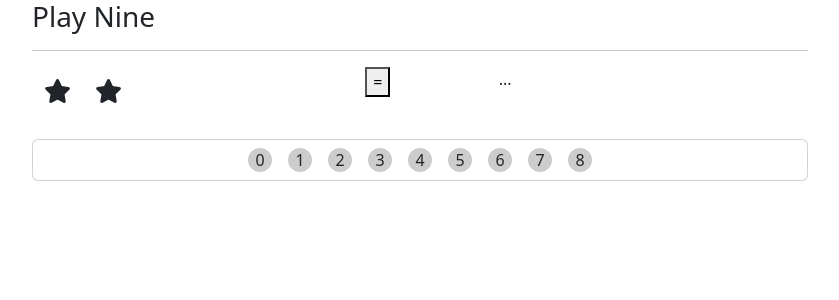
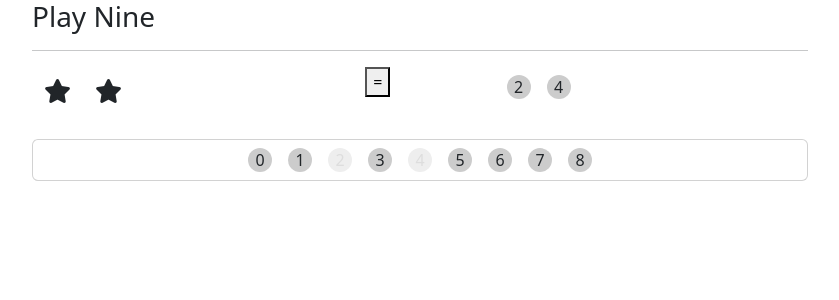
Before and after one commit to haotv0802/fm_fe2, a React app: page / in a window 1280 px wide. Shown: the top 300 px of the page, without its empty margins (220-1059 px from the left). Built offline with nearby package versions, Linux system fonts and the light colour scheme.

Commit message:
selected numbers disabled.

```diff
--- a/gameApp/Answer.jsx
+++ b/gameApp/Answer.jsx
@@ -4,7 +4,9 @@
   render() {
     return (
       <div className="col-md-5">
-        ...
+        {this.props.selectedNumbers.map(
+          (number, i) => <span key={i}> {number} </span>
+        )}
       </div>
     )
   }
--- a/gameApp/Game.jsx
+++ b/gameApp/Game.jsx
@@ -6,6 +6,13 @@
 import styles from './Game.css';
 
 class Game extends React.Component {
+  constructor(props) {
+    super(props);
+    this.state = {
+      selectedNumbers: [2, 4]
+    };
+  }
+
   render() {
     return (
       <div className="container" style={{width: '800px'}}>
@@ -14,10 +21,10 @@
         <div className="row" style={{width: '800px'}}>
           <Star/>
           <Button/>
-          <Answer/>
+          <Answer selectedNumbers={this.state.selectedNumbers}/>
         </div>
         <br />
-        <Number/>
+        <Number selectedNumbers={this.state.selectedNumbers}/>
       </div>
     )
   }
--- a/gameApp/Number.jsx
+++ b/gameApp/Number.jsx
@@ -1,11 +1,24 @@
 import React from 'react';
 
 class Number extends React.Component {
+  constructor(props) {
+    super(props);
+    this.getClassNameWithNumber = this.getClassNameWithNumber.bind(this);
+  }
+
+  getClassNameWithNumber(number) {
+    if (this.props.selectedNumbers.indexOf(number) >= 0) {
+      return 'selected';
+    } else {
+      return '';
+    }
+  }
+
   render() {
     const arrayOfNumbers = 9;
     let numbers = [];
     for (let i = 0; i < arrayOfNumbers; i++) {
-      numbers.push(<span key={i} className="">{i}</span>)
+      numbers.push(<span key={i} className={this.getClassNameWithNumber(i)}>{i}</span>)
     }
     return (
       <div className="card text-center">
```
